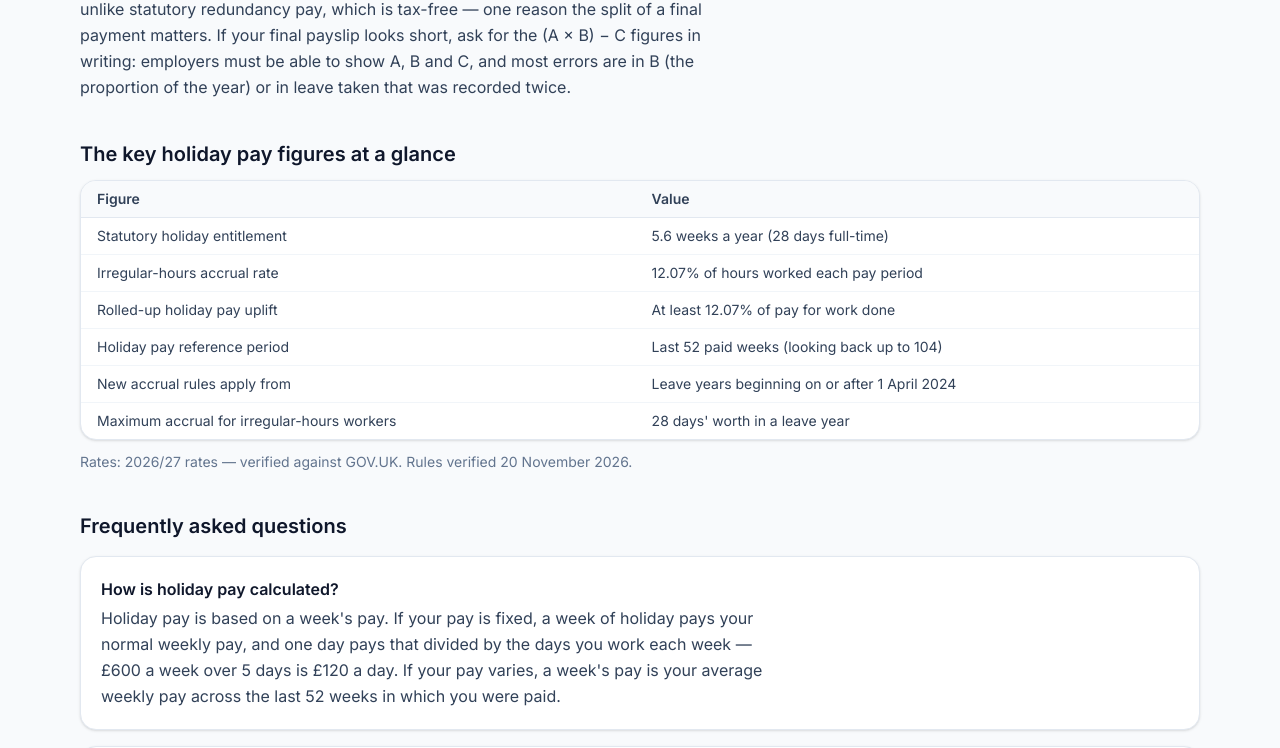
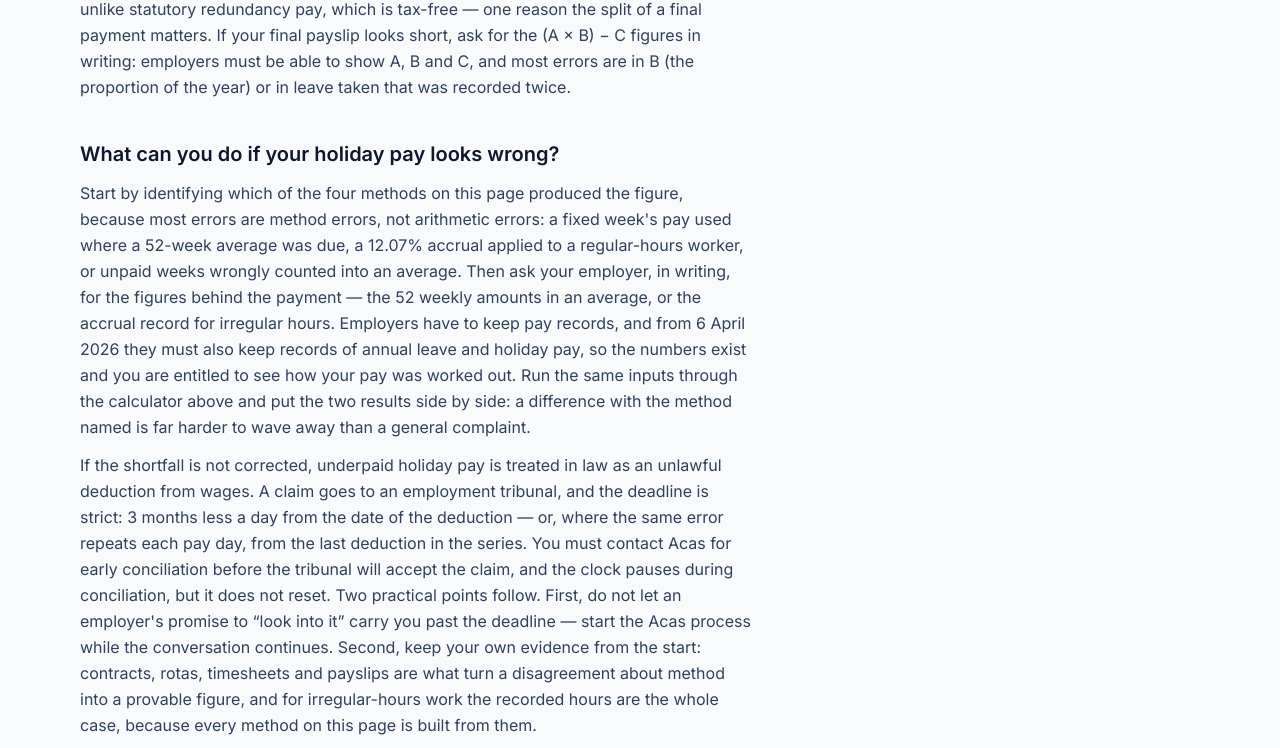
Before and after one commit to MuhammedTauseef/uk-payroll-calculators, a Next.js app: page /holiday-pay-calculator in a window 1280 px wide. Shown: the part 4790-5538 px from the top of the page. Built offline with nearby package versions, Linux system fonts and the light colour scheme.

Commit message:
Holiday pay calculator: add 'What can you do if your holiday pay looks wrong?' section (method-error diagnosis, records duty from 6 April 2026, tribunal deadline) — page to ~3,000 words

```diff
--- a/src/app/holiday-pay-calculator/page.tsx
+++ b/src/app/holiday-pay-calculator/page.tsx
@@ -423,6 +423,44 @@ export default function HolidayPayCalculatorPage() {
       </section>
 
       <section className="space-y-3">
+        <h2 className={h2Class}>What can you do if your holiday pay looks wrong?</h2>
+        <p className={bodyClass}>
+          Start by identifying which of the four methods on this page
+          produced the figure, because most errors are method errors,
+          not arithmetic errors: a fixed week&apos;s pay used where a
+          52-week average was due, a 12.07% accrual applied to a
+          regular-hours worker, or unpaid weeks wrongly counted into an
+          average. Then ask your employer, in writing, for the figures
+          behind the payment — the 52 weekly amounts in an average, or
+          the accrual record for irregular hours. Employers have to keep
+          pay records, and from 6 April 2026 they must also keep records
+          of annual leave and holiday pay, so the numbers exist and you
+          are entitled to see how your pay was worked out. Run the same
+          inputs through the calculator above and put the two results
+          side by side: a difference with the method named is far harder
+          to wave away than a general complaint.
+        </p>
+        <p className={bodyClass}>
+          If the shortfall is not corrected, underpaid holiday pay is
+          treated in law as an unlawful deduction from wages. A claim
+          goes to an employment tribunal, and the deadline is strict:
+          3 months less a day from the date of the deduction — or, where
+          the same error repeats each pay day, from the last deduction
+          in the series. You must contact Acas for early conciliation
+          before the tribunal will accept the claim, and the clock
+          pauses during conciliation, but it does not reset. Two
+          practical points follow. First, do not let an employer&apos;s
+          promise to “look into it” carry you past the deadline — start
+          the Acas process while the conversation continues. Second,
+          keep your own evidence from the start: contracts, rotas,
+          timesheets and payslips are what turn a disagreement about
+          method into a provable figure, and for irregular-hours work
+          the recorded hours are the whole case, because every method on
+          this page is built from them.
+        </p>
+      </section>
+
+      <section className="space-y-3">
         <h2 className={h2Class}>The key holiday pay figures at a glance</h2>
         <div className="overflow-x-auto rounded-2xl border border-slate-200 dark:border-slate-800 bg-white dark:bg-slate-900 shadow-sm">
           <table className="w-full text-left text-sm table-stack">
```
